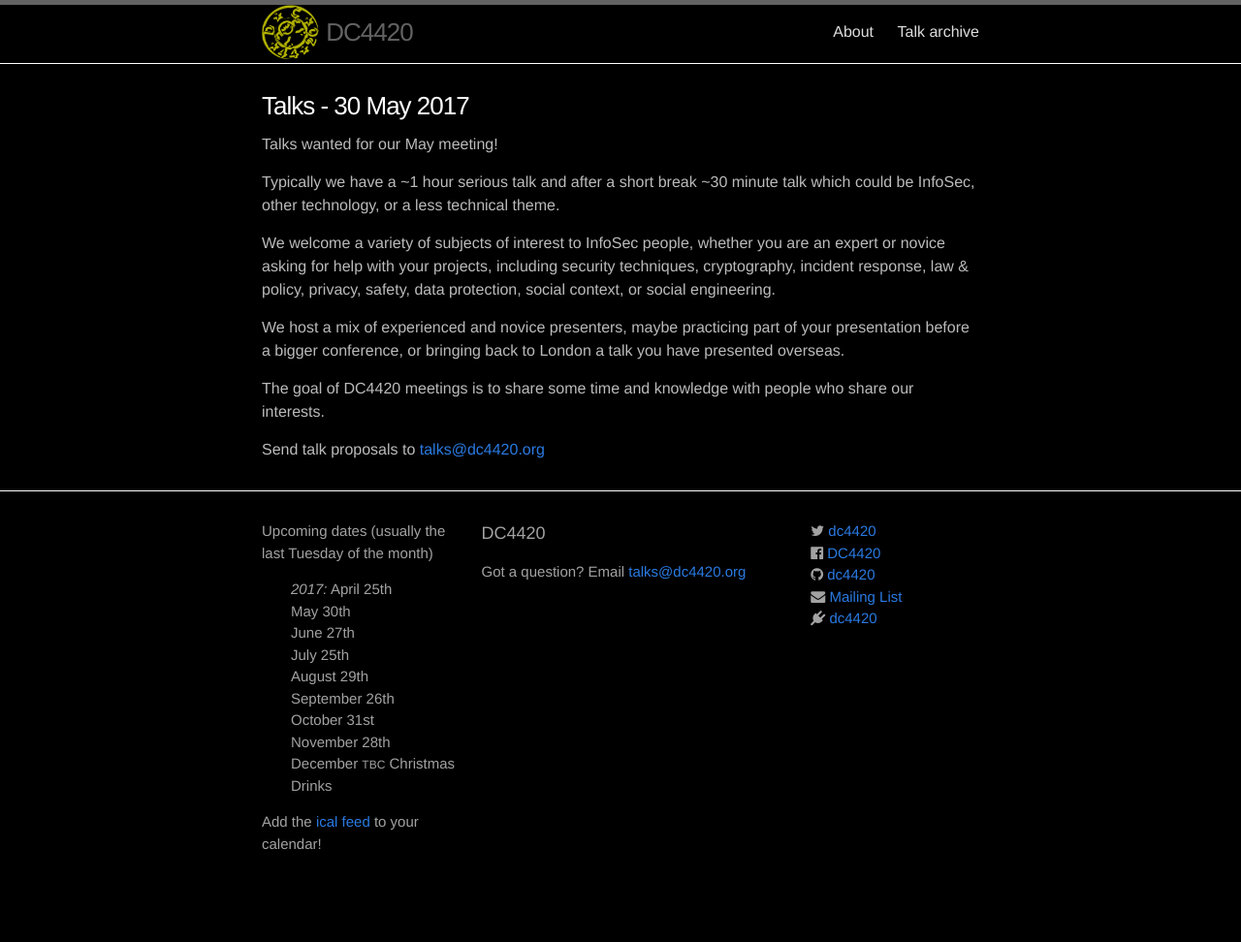
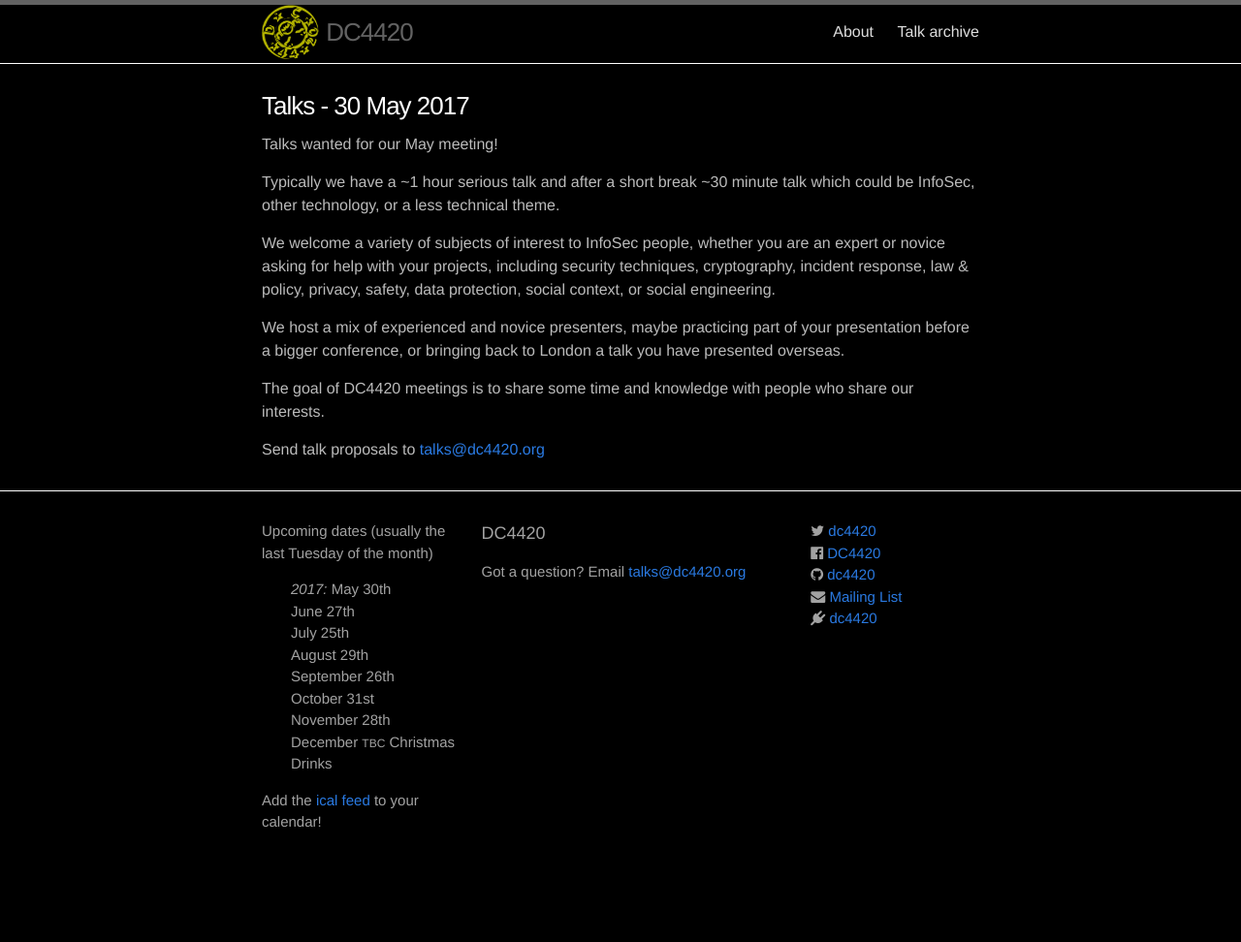
Before and after one commit to dc4420/website, a Jekyll site: the page built from index.html, in a window 1280 px wide. Shown: the whole page at 97% size. Built offline with Jekyll 4.4.1, drawn with Linux system fonts in a browser that asks for light colours; nearby versions of some CDN libraries; after the commit the page ends 950 px from its top, so only the background shows below that.

Commit message:
Remove April date

```diff
--- a/_includes/footer.html
+++ b/_includes/footer.html
@@ -7,8 +7,7 @@
       <div class="footer-col  footer-col-1">
         <p class="text">Upcoming dates (usually the last Tuesday of the month)</p>
         <ul class="future-events">
-          <li><em>2017:</em> April 25th</li>
-          <li>May 30th</li>
+          <li><em>2017:</em> May 30th</li>
           <li>June 27th</li>
           <li>July 25th</li>
           <li>August 29th</li>
```
